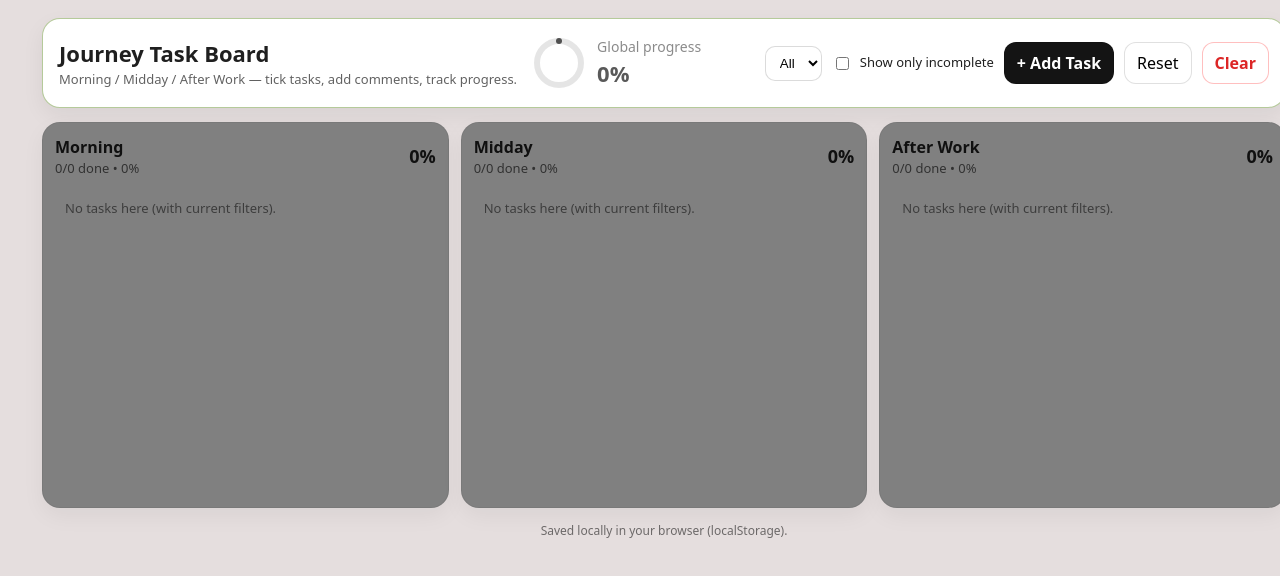
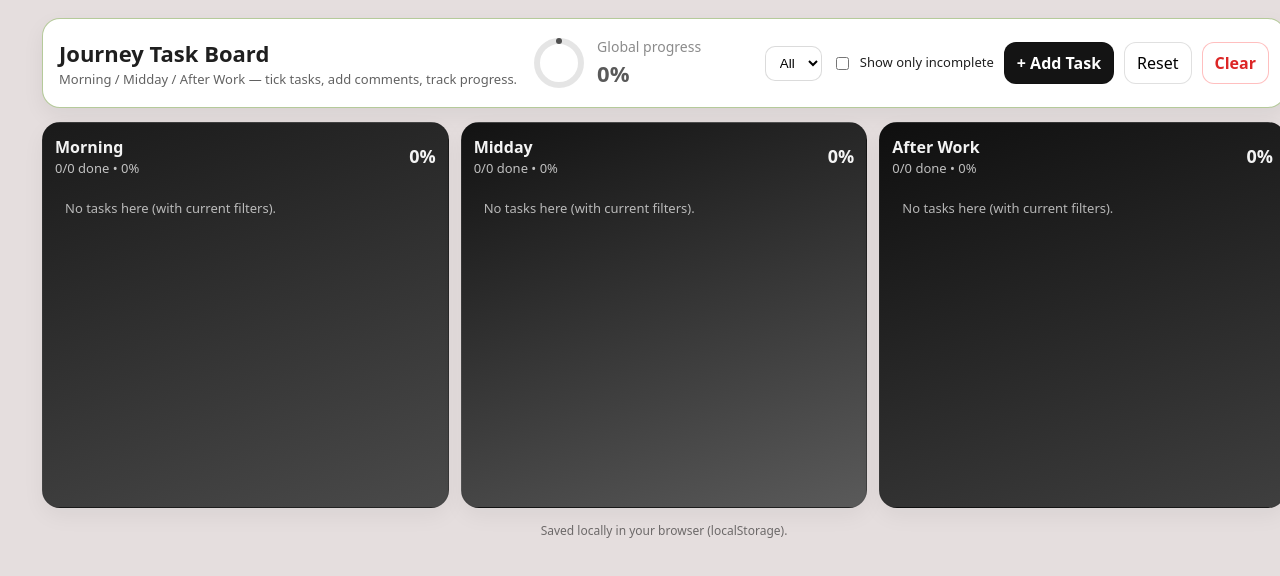
Before and after one commit to PouletCodex/Journey-Board, a React (Vite) app: page / in a window 1280 px wide. Shown: the top 576 px of the page. Built offline with nearby package versions, Linux system fonts and the light colour scheme.

Commit message:
Update drag and drop

```diff
--- a/src/App.tsx
+++ b/src/App.tsx
@@ -273,6 +273,11 @@ export default function JourneyTaskBoard() {
   }, [tasks]);
 
   const sections: Section[] = ["Morning", "Midday", "AfterWork"];
+  const sectionBackgrounds: Record<Section, string> = {
+    Morning: "linear-gradient(160deg, #1a1a1a 0%, #4a4a4a 100%)",
+    Midday: "linear-gradient(160deg, #121212 0%, #5a5a5a 100%)",
+    AfterWork: "linear-gradient(160deg, #0f0f0f 0%, #3f3f3f 100%)",
+  };
 
   const filteredTasks = useMemo(() => {
     return tasks
@@ -568,7 +573,7 @@ export default function JourneyTaskBoard() {
                 <div
                   key={s}
                   style={{
-                    background: "grey",
+                    background: sectionBackgrounds[s],
                     borderRadius: 18,
                     padding: 12,
                     border: "1px solid rgba(0,0,0,0.06)",
@@ -588,16 +593,20 @@ export default function JourneyTaskBoard() {
                     }}
                   >
                     <div>
-                      <div style={{ fontSize: 16, fontWeight: 900 }}>{sectionLabel(s)}</div>
-                      <div style={{ fontSize: 13, opacity: 0.7 }}>
+                      <div style={{ fontSize: 16, fontWeight: 900, color: "rgba(255,255,255,0.95)" }}>
+                        {sectionLabel(s)}
+                      </div>
+                      <div style={{ fontSize: 13, opacity: 0.85, color: "rgba(255,255,255,0.85)" }}>
                         {st.done}/{st.total} done • {st.pct}%
                       </div>
                     </div>
-                    <div style={{ fontSize: 18, fontWeight: 900 }}>{st.pct}%</div>
+                    <div style={{ fontSize: 18, fontWeight: 900, color: "rgba(255,255,255,0.95)" }}>
+                      {st.pct}%
+                    </div>
                   </div>
 
                   {list.length === 0 ? (
-                    <div style={{ fontSize: 13, opacity: 0.6, padding: 10 }}>
+                    <div style={{ fontSize: 13, opacity: 0.85, padding: 10, color: "rgba(255,255,255,0.8)" }}>
                       No tasks here (with current filters).
                     </div>
                   ) : (
@@ -617,6 +626,7 @@ export default function JourneyTaskBoard() {
                                 flexDirection: "column",
                                 gap: 10,
                                 background: "white",
+                                color: "rgba(0,0,0,0.88)",
                               }}
                             >
                               <div style={{ display: "flex", alignItems: "flex-start", gap: 10 }}>
```
